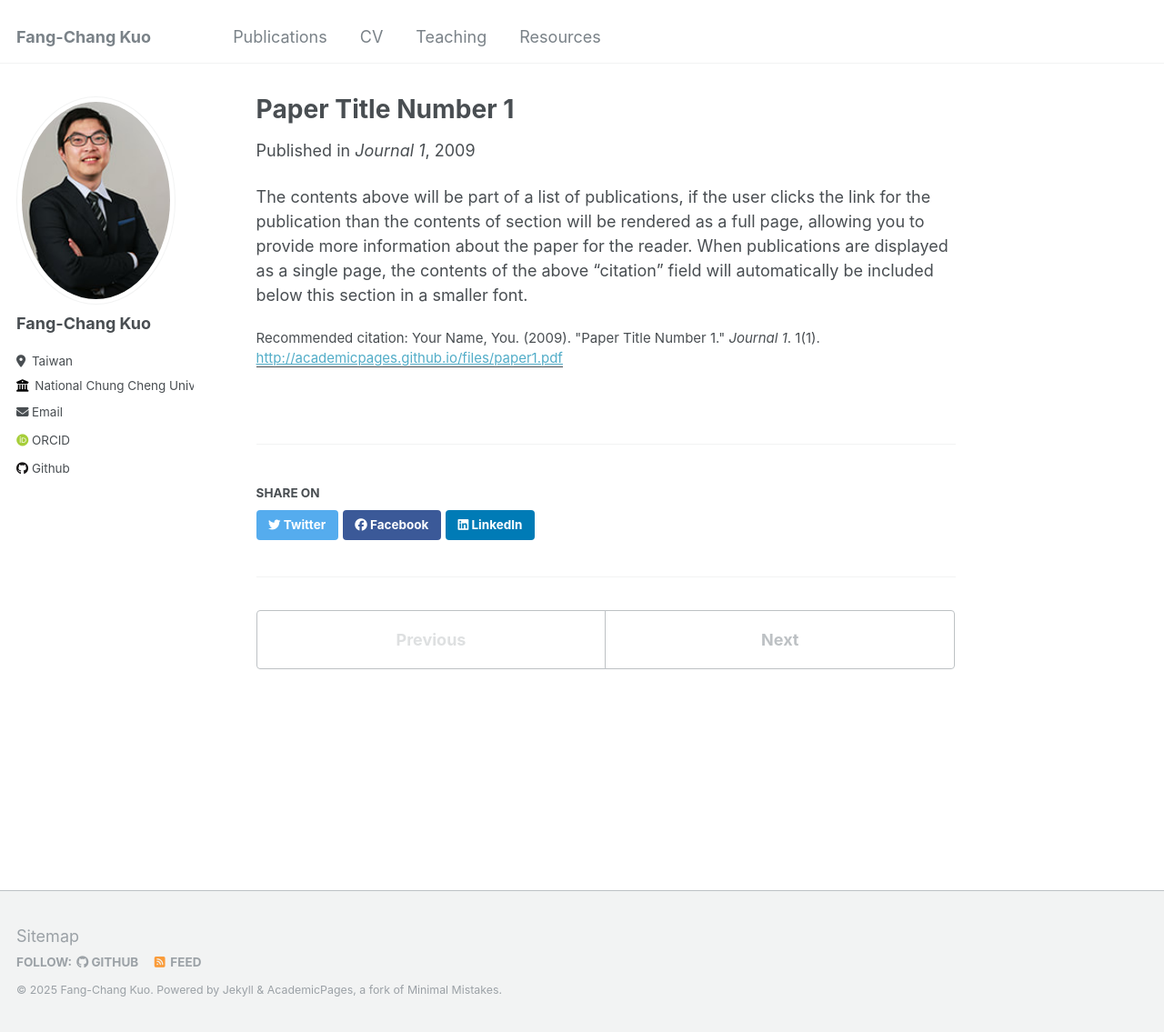
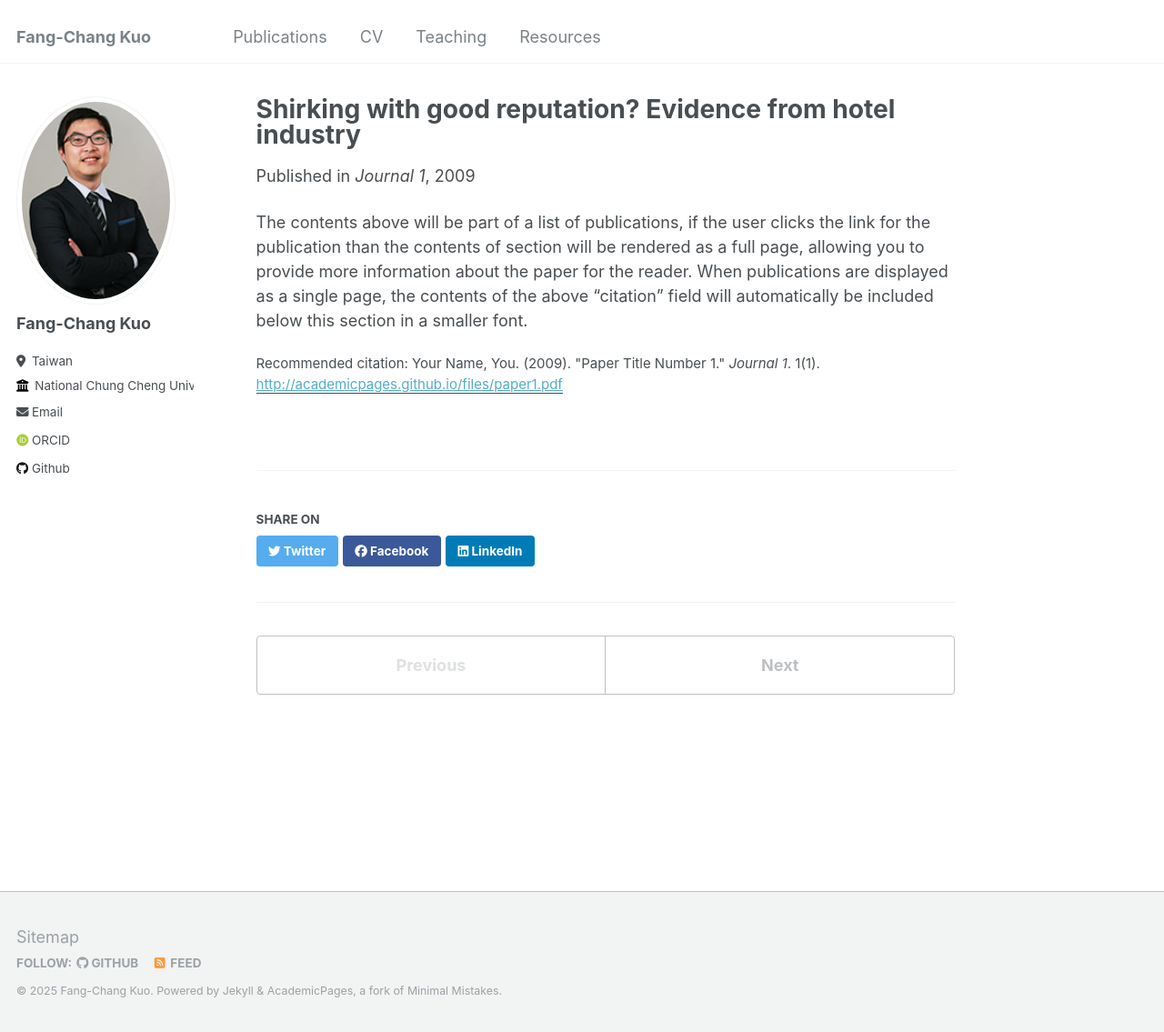
Before and after one commit to fangchangkuo/fangchangkuo.github.io, a Jekyll site: the page built from _publications/2009-10-01-paper-title-number-1.md, in a window 1280 px wide and 1135 px high. Shown: the whole window at 91% size. Built offline with Jekyll 4.4.1, drawn with Linux system fonts in a browser that asks for light colours; some web fonts are replaced.

Commit message:
Update 2009-10-01-paper-title-number-1.md

```diff
--- a/_publications/2009-10-01-paper-title-number-1.md
+++ b/_publications/2009-10-01-paper-title-number-1.md
@@ -1,5 +1,5 @@
 ---
-title: "Paper Title Number 1"
+title: "Shirking with good reputation? Evidence from hotel industry"
 collection: publications
 permalink: /publication/2009-10-01-paper-title-number-1
 excerpt: 'This paper is about the number 1. The number 2 is left for future work.'
```
